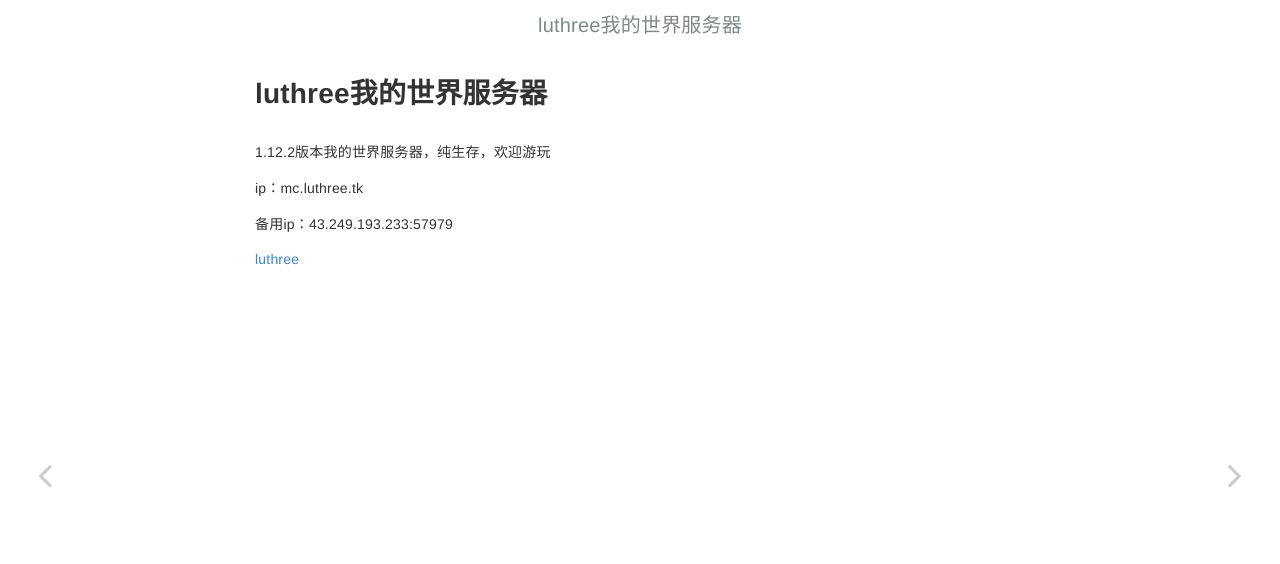
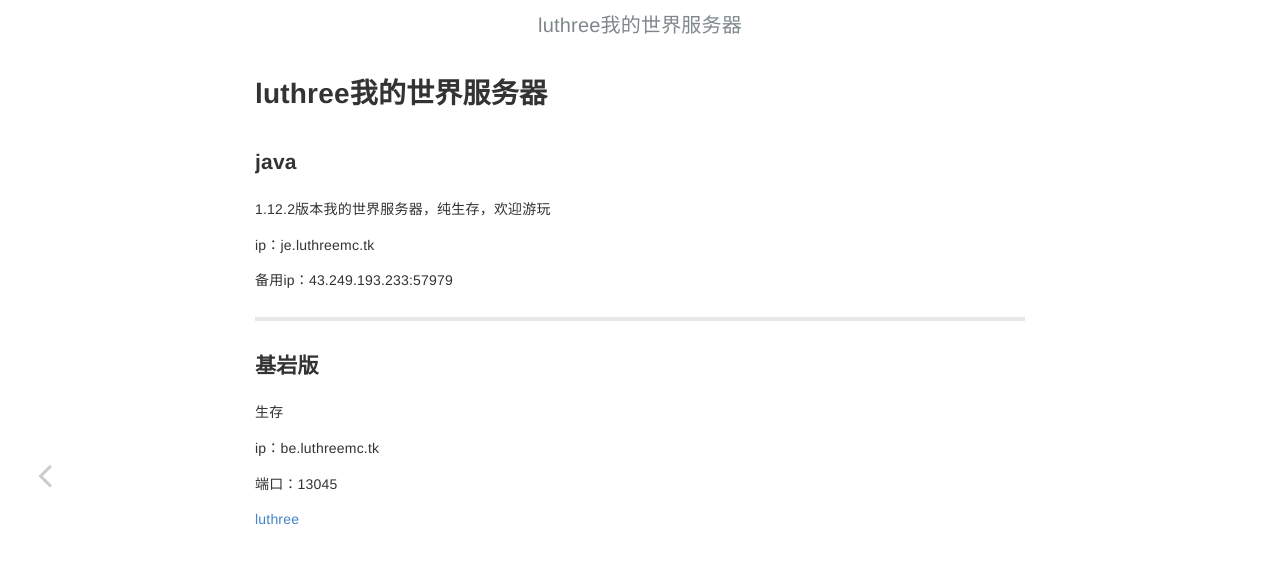
Before and after one commit to luthree/lusurui-luthree.github.io, a Jekyll site: the page built from _posts/2021-08-28-20211204更新_1_我的世界服务器.md, in a window 1280 px wide. Shown: the top 564 px of the page. Built offline with Jekyll 4.4.1, drawn with Linux system fonts in a browser that asks for light colours; nearby versions of some CDN libraries; library files that are not in the unit come from our copies.

Commit message:
Update 2021-08-28-20211204更新_1_我的世界服务器.md

```diff
--- a/_posts/2021-08-28-1_我的世界服务器.md
+++ b/_posts/2021-08-28-20211204更新_1_我的世界服务器.md
@@ -1,15 +1,27 @@
 ---
 title: luthree我的世界服务器
 author: luthree
-date: 2021-08-28
+date: 2021-12-04
 category: posts
 layout: post
 ---
 
+### java
+
 1.12.2版本我的世界服务器，纯生存，欢迎游玩
 
-ip：mc.luthree.tk
+ip：je.luthreemc.tk
 
 备用ip：43.249.193.233:57979
 
+--------
+
+### 基岩版
+
+生存
+
+ip：be.luthreemc.tk
+
+端口：13045
+
 [luthree](http://luthree.tk)
```
